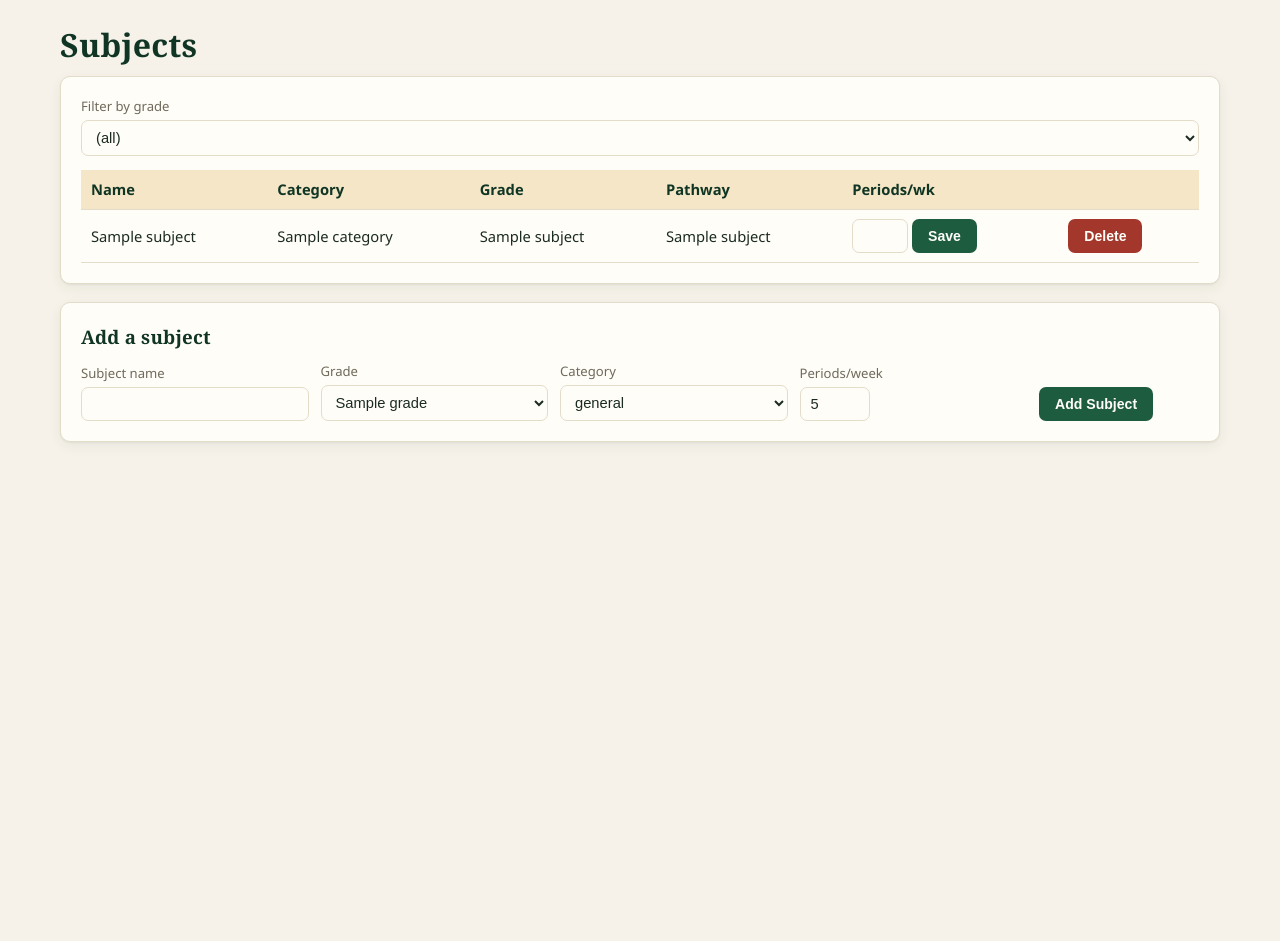
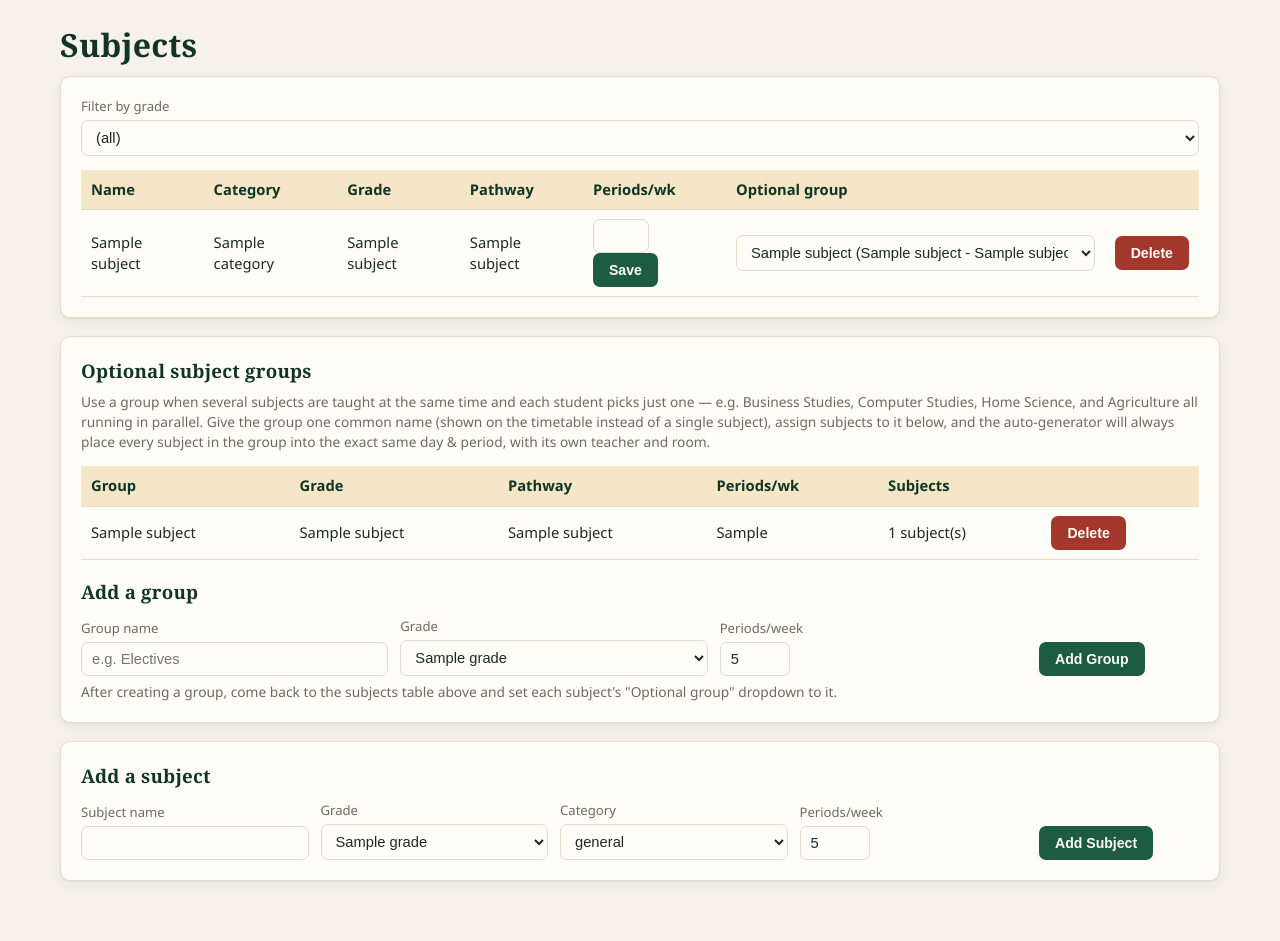
Before and after one commit to jumasir703-dot/Gtimetable, a Flask app: page /subjects in a window 1280 px wide. Shown: the part 86-1027 px from the top of the page. Before the commit the page ends 529 px from the top, so only its background shows below. Run offline with Flask 3, Linux system fonts and the light colour scheme; a database or web service that is not in the repository returns one stand-in record (values such as "Sample title"); parts of the project's set-up code (start-up, migrations or seed data) failed here and were passed over; some libraries are stand-ins or nearby versions.

Commit message:
Update subjects.html

```diff
--- a/templates/subjects.html
+++ b/templates/subjects.html
@@ -15,7 +15,7 @@
     </div>
   </form>
   <table style="margin-top:14px;">
-    <thead><tr><th>Name</th><th>Category</th><th>Grade</th><th>Pathway</th><th>Periods/wk</th><th></th></tr></thead>
+    <thead><tr><th>Name</th><th>Category</th><th>Grade</th><th>Pathway</th><th>Periods/wk</th><th>Optional group</th><th></th></tr></thead>
     <tbody>
       {% for s in subjects %}
       <tr>
@@ -32,6 +32,17 @@
           </form>
         </td>
         <td>
+          <form class="inline-form" method="post" action="{{ url_for('set_subject_group', subject_id=s.id) }}">
+            <input type="hidden" name="grade_filter" value="{{ grade_filter }}">
+            <select name="group_id" onchange="this.form.submit()">
+              <option value="" {{ 'selected' if not s.group_id }}>(none — scheduled individually)</option>
+              {% for grp in groups %}
+                <option value="{{ grp.id }}" {{ 'selected' if s.group_id == grp.id }}>{{ grp.name }} ({{ grp.grade_name }}{{ ' - ' + grp.pathway_name if grp.pathway_name }})</option>
+              {% endfor %}
+            </select>
+          </form>
+        </td>
+        <td>
           <form class="inline-form" method="post" action="{{ url_for('delete_subject', subject_id=s.id) }}"
                 onsubmit="return confirm('Delete this subject?');">
             <input type="hidden" name="grade_filter" value="{{ grade_filter }}">
@@ -40,11 +51,82 @@
         </td>
       </tr>
       {% else %}
-      <tr><td colspan="6" class="section-note">No subjects for this filter.</td></tr>
+      <tr><td colspan="7" class="section-note">No subjects for this filter.</td></tr>
       {% endfor %}
     </tbody>
   </table>
 </div>
+
+<div class="card">
+  <h3>Optional subject groups</h3>
+  <p class="section-note">
+    Use a group when several subjects are taught at the same time and each student
+    picks just one — e.g. Business Studies, Computer Studies, Home Science, and
+    Agriculture all running in parallel. Give the group one common name (shown on
+    the timetable instead of a single subject), assign subjects to it below, and
+    the auto-generator will always place every subject in the group into the
+    exact same day &amp; period, with its own teacher and room.
+  </p>
+  <table style="margin-top:14px;">
+    <thead><tr><th>Group</th><th>Grade</th><th>Pathway</th><th>Periods/wk</th><th>Subjects</th><th></th></tr></thead>
+    <tbody>
+      {% for grp in groups %}
+      <tr>
+        <td>{{ grp.name }}</td>
+        <td>{{ grp.grade_name }}</td>
+        <td>{{ grp.pathway_name or '—' }}</td>
+        <td>{{ grp.periods_per_week }}</td>
+        <td>{{ grp.member_count }} subject(s)</td>
+        <td>
+          <form class="inline-form" method="post" action="{{ url_for('delete_subject_group', group_id=grp.id) }}"
+                onsubmit="return confirm('Delete this group? Its subjects go back to being scheduled individually.');">
+            <input type="hidden" name="grade_filter" value="{{ grade_filter }}">
+            <button type="submit" class="danger">Delete</button>
+          </form>
+        </td>
+      </tr>
+      {% else %}
+      <tr><td colspan="6" class="section-note">No optional-subject groups yet.</td></tr>
+      {% endfor %}
+    </tbody>
+  </table>
+  <h3 style="margin-top:18px;">Add a group</h3>
+  <form method="post" action="{{ url_for('add_subject_group') }}">
+    <input type="hidden" name="grade_filter" value="{{ grade_filter }}">
+    <div class="form-row">
+      <div>
+        <label>Group name</label>
+        <input type="text" name="name" placeholder="e.g. Electives" required>
+      </div>
+      <div>
+        <label>Grade</label>
+        <select name="grade" id="group-grade-select" required>
+          {% for g in grades %}
+            <option value="{{ g.name }}" data-curriculum="{{ g.curriculum }}">{{ g.name }}</option>
+          {% endfor %}
+        </select>
+      </div>
+      <div id="group-pathway-field">
+        <label>Pathway (CBC only)</label>
+        <select name="pathway">
+          <option value="(none)">(none)</option>
+          {% for p in pathways %}
+            <option value="{{ p.name }}">{{ p.name }}</option>
+          {% endfor %}
+        </select>
+      </div>
+      <div>
+        <label>Periods/week</label>
+        <input type="number" name="periods_per_week" min="1" max="15" value="5" style="width:70px;">
+      </div>
+      <div style="flex:0;">
+        <button type="submit">Add Group</button>
+      </div>
+    </div>
+  </form>
+  <p class="section-note">After creating a group, come back to the subjects table above and set each subject's "Optional group" dropdown to it.</p>
+</div>
+
 <div class="card">
   <h3>Add a subject</h3>
   <form method="post" action="{{ url_for('add_subject') }}">
@@ -98,5 +180,15 @@
   }
   gradeSelect.addEventListener('change', syncPathwayVisibility);
   syncPathwayVisibility();
+
+  // Same behavior for the "Add a group" form's grade/pathway fields.
+  const groupGradeSelect = document.getElementById('group-grade-select');
+  const groupPathwayField = document.getElementById('group-pathway-field');
+  function syncGroupPathwayVisibility(){
+    const opt = groupGradeSelect.options[groupGradeSelect.selectedIndex];
+    groupPathwayField.style.display = (opt && opt.dataset.curriculum === 'CBC') ? '' : 'none';
+  }
+  groupGradeSelect.addEventListener('change', syncGroupPathwayVisibility);
+  syncGroupPathwayVisibility();
 </script>
 {% endblock %}
```
